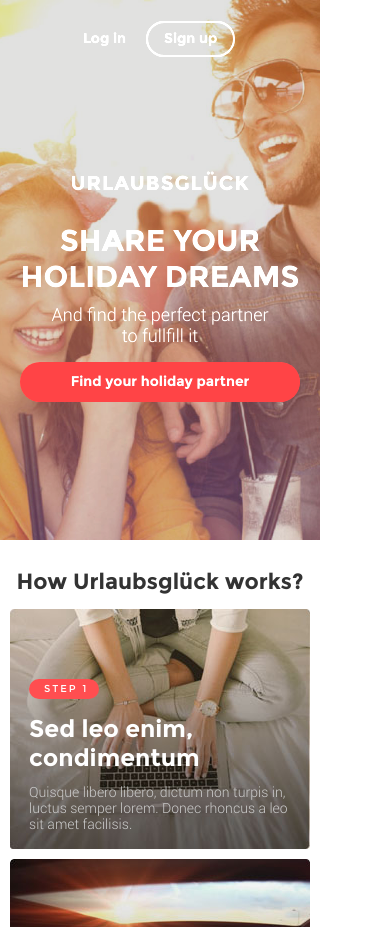
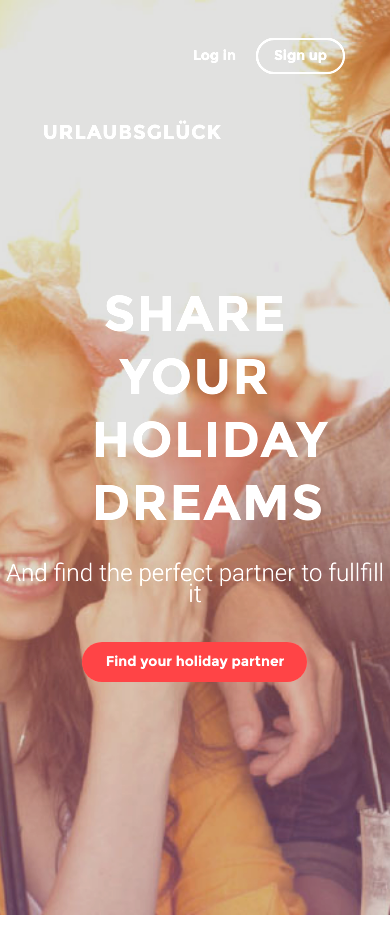
Before and after one commit to AntonSmyrnoff/smirnov_fe6_exam, a website: page index.html in a window 390 px wide. Shown: the top 927 px of the page. Drawn offline with nearby package versions, Linux system fonts and the light colour scheme.

Commit message:
header for tablet is done, searching pectures with Enterkey is done

```diff
--- a/index.html
+++ b/index.html
@@ -3,6 +3,7 @@
 <head>
 	<title>Final exam</title>
 	<meta charset="utf-8">
+	<meta name="viewport" content="width=device-width, initial-scale=1">
 	<link rel="stylesheet" href="font-awesome/css/font-awesome.min.css">
 	<link rel="stylesheet" type="text/css" href="css/style.css">
 	<script src="https://ajax.googleapis.com/ajax/libs/jquery/2.1.3/jquery.min.js"></script>
@@ -18,11 +19,11 @@
 				<div class="promo__sign">
 					<p><a href="#">Log in</a></p>
 					<p><a href="#">Sign up</a></p>
-					<div class="clearfix"></div>
 				</div>
 				<div class="promo__logo">
 					<h1>URLAUBSGLÜCK</h1>
 				</div>
+				<div class="clearfix"></div>
 				<div class="promo__tagline">
 					<h2>Share your holiday dreams</h2>
 					<p>And find the perfect partner to fullfill it</p>
--- a/js/script.js
+++ b/js/script.js
@@ -2,7 +2,9 @@ $(function () {
 
   init();
   $('#search').on('click', searchPic);
-
+  $("#search-field").keypress(function(e) { //запуск поиска по нажатию Enter;
+           if(e.keyCode==13) searchPic()
+         });
 });
 
 
@@ -31,10 +33,10 @@ $(function () {
 
 
   function searchPic() {
-        $('.grid-item').remove(); //очищаем результаты предыдущего поиска
 
           var txt = $("#search-field").val();
           if (txt==0) {return};
+          $('.grid-item').remove(); //очищаем результаты предыдущего поиска
 
           $.ajax({
              url: "https://pixabay.com/api/?key=3981741-7a8eb8522a5415851535e06c2&q="+txt+"&image_type=photo&per_page=7",
--- a/scss/_footer.scss
+++ b/scss/_footer.scss
@@ -1,3 +1,4 @@
+
 	.footer__divide {
 		margin-top: 41px;
 		height: 4px;
--- a/scss/_header.scss
+++ b/scss/_header.scss
@@ -6,13 +6,27 @@
 	text-align: center;
 	box-shadow: 0 0 0 270px rgba(26, 25, 21, 0.2) inset;
 	filter: contrast(120%);
+	@include respond-to(tablet) {
+		box-shadow: 0 0 0 350px rgba(26, 25, 21, 0.2) inset;
+		background: url(../img/header-bg.jpg) 50% no-repeat;
+		background-size: cover;
 
+	};
+	/* @include respond-to(desktop) {
+		box-shadow: 0 0 0 350px rgba(26, 25, 21, 0.2) inset;
+	} */
 }
 
 .promo__sign {
 	@include buttonText;
 	color: #fff;
 	padding: 32px 73px;
+	@include respond-to(tablet) {
+		padding: 0;
+	    margin-top: 49px;
+	    margin-right: 39px;
+	    float: right;
+	};
 	p {
 		float: left;
 		a {
@@ -35,6 +49,10 @@
 	color: #fff;
 	margin-top: 84px;
 	letter-spacing: 1px;
+	@include respond-to(tablet) {
+		margin: 48px 0 0 37px;
+		float: left;
+	};
 }
 
 .promo__tagline {
@@ -45,6 +63,12 @@
 		margin-top: 30px;
 		line-height: 36px;
 		color: #fff;
+		@include respond-to(tablet) {
+			font-size: 50px;
+		    margin: 141px 86px 0 86px;
+		    line-height: 63px;
+		    letter-spacing: 1.4px;
+		};
 	}
 	p {
 		font: {
@@ -54,12 +78,21 @@
 		margin-top: 9px;
     	padding: 0 34px;
     	line-height: 21px;
+    	@include respond-to(tablet) {
+			font-size: 24px;
+		    margin-top: 27px;
+		    padding: 0;
+		};
 	}
 }
 
 .promo__button {
 	margin: 16px 10px;
 	padding-bottom: 138px;
+	@include respond-to(tablet) {
+		padding-bottom: 233px;
+   		margin: 38px auto;
+		};
 	a {
 		color: #fff;
 		background-color: $bgColor;
--- a/scss/_mixins.scss
+++ b/scss/_mixins.scss
@@ -25,4 +25,16 @@
 		family: $text;
 		size: $textSize;
 	};
+};
+
+@mixin respond-to($media) {
+  @if $media == mobile {
+    @media only screen and (max-width: $small) { @content; }
+  }
+  @else if $media == tablet {
+    @media only screen and (min-width: $small + 1) { @content; } // дописать при верстке на десктоп "and (max-width: $large - 1)"
+  }
+  /* @else if $media == desktop {
+    @media only screen and (min-width: $large) { @content; }
+  } */
 }
--- a/scss/_settings.scss
+++ b/scss/_settings.scss
@@ -1,11 +1,22 @@
 body>* {
-	width: 320px;
+	margin: auto;
+	box-sizing: border-box;
+	width: 100%;
+	max-width: 768px;// удалить после завершения верстки для планшета
 }
 
 .container {
-	width: 300px;
 	margin: 0 auto;
 	text-align: center;
+	width: 300px;
+	@include respond-to(tablet) {
+		width: 97%;
+		max-width: 748px
+	};
+	/* @include respond-to(desktop) {
+		width: 98%;
+		max-width: 940px;
+	} */
 }
 
 .clearfix {
@@ -18,6 +29,12 @@ h2 {
 
 .button {
 	width: 280px;
+	@include respond-to(tablet) {
+		width: 225px;
+	};
+	/* @include respond-to(desktop) {
+		width: 225px;
+	} */
 	a {
 		display: block;
 		@include buttonText;
--- a/scss/_variables.scss
+++ b/scss/_variables.scss
@@ -6,3 +6,7 @@ $text: 						'Roboto Light';
 $textSize:					14px;
 
 $bgColor:					#ff4e50;
+
+//for responsive markup
+$small:						375px;
+$large:						769px;
```
Also changed, not shown: css/style.css, 1 other file. Lines whose indentation alone changed are shown as unchanged.
